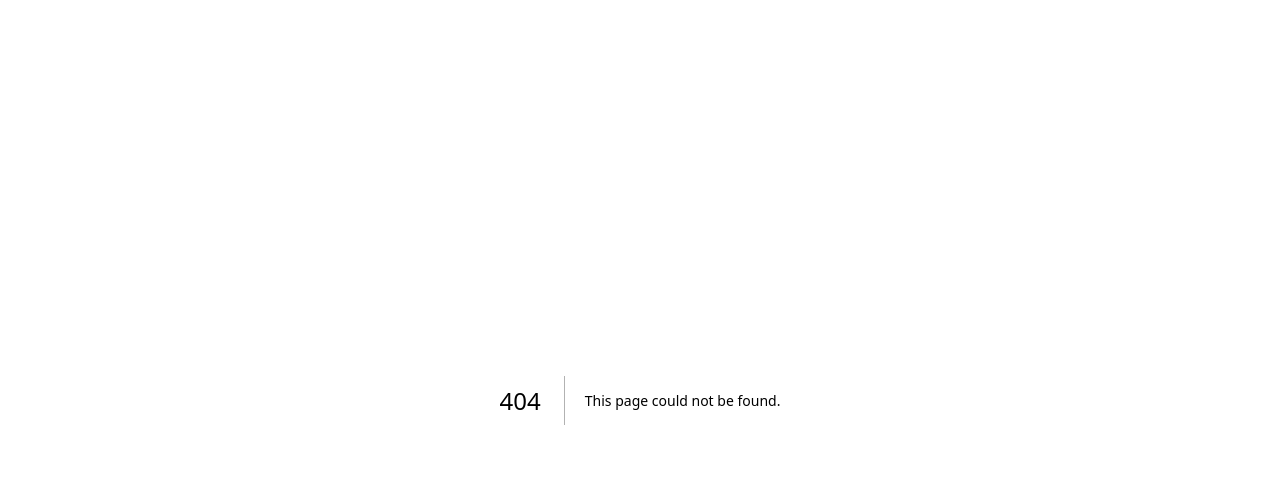
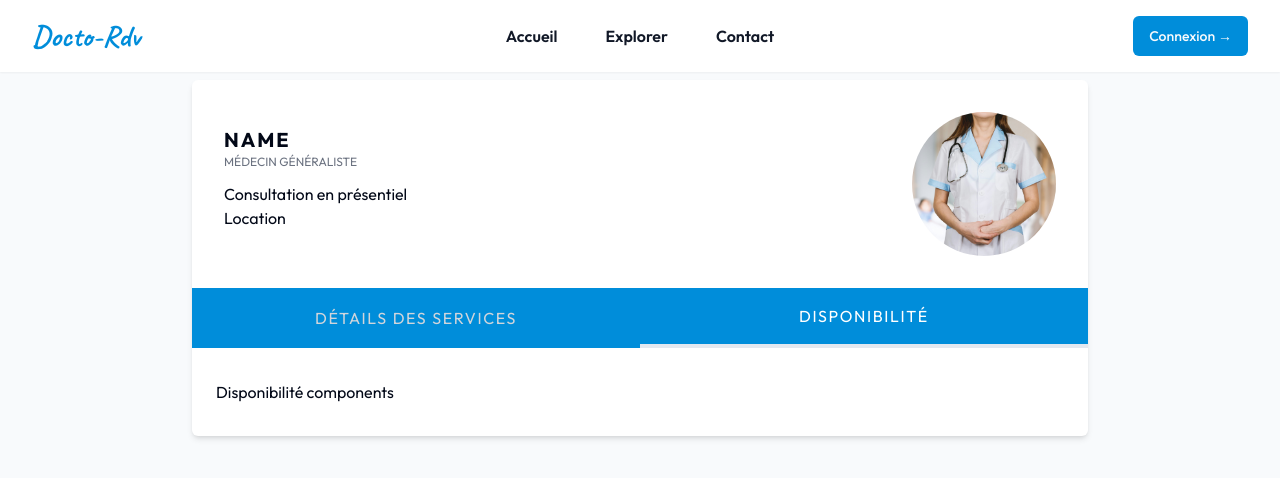
Before and after one commit to Diancire/docto-rdv, a Next.js app: page /doctors/1 in a window 1280 px wide. Before the commit this address had no page. Shown: the top 478 px of the page. Built offline with nearby package versions, Linux system fonts and the light colour scheme.

Commit message:
feat(doctor-listing):update doctor listing cards and add detailed doctor pages

```diff
--- /dev/null
+++ b/app/(front)/doctors/[slug]/page.tsx
@@ -0,0 +1,39 @@
+import React from 'react'
+import Image from 'next/image'
+import DoctorDetails from '@/components/DoctorDetails'
+
+function page() {
+  return (
+    <div className='bg-slate-50 min-h-screen pt-20'>
+        <div className="bg-white max-w-4xl border-gray-200 mx-auto shadow-md rounded-md">
+            <div className='py-8 px-8'>
+                <div className='flex items-center justify-between'>
+                    <div className=''>
+                        <div className='flex flex-col'>
+                            <h2 className='uppercase font-bold text-xl tracking-widest'>Name</h2>
+                            <p className='text-gray-500 text-xs uppercase'>Médecin généraliste</p>
+                        </div>
+                        <div className='py-3'>
+                            <p>Consultation en présentiel</p>
+                            <p>Location</p>
+                        </div>
+                    </div>
+                    <Image
+                        src="/doctor.jpg"
+                        width={800}
+                        height={800}
+                        alt='doctor'
+                        className='w-36 h-36 rounded-full object-cover'
+                    />
+                </div>
+            </div>
+            <div className=''>
+
+                <DoctorDetails/>
+            </div>
+         </div>
+    </div>
+  )
+}
+
+export default page
--- a/app/(front)/page.tsx
+++ b/app/(front)/page.tsx
@@ -8,8 +8,8 @@ export default function Home() {
     <main className="mx-auto max-w-screen-xl">
       <Hero/>
       <TabbedSection/>
-      <DoctorList/>
-      <DoctorList className="bg-white py-8 lg:py-24" title="Consultation en présentiel" isInPerson={true}/>
+      <DoctorList title="Téléconsultation généraliste"/>
+      <DoctorList className="bg-white px-4 py-8 sm:px-6 sm:py-12 lg:px-8 lg:py-16" title="Consultation en présentiel" isInPerson={true}/>
     </main>
   );
 }
--- a/components/DoctorCard.tsx
+++ b/components/DoctorCard.tsx
@@ -26,7 +26,7 @@ function DoctorCard({isInPerson=false}:{isInPerson?:boolean}) {
   ]
   return (
     <div className='border border-gray-200 bg-white inline-flex flex-col py-8 px-3 rounded-md hover:border-blue-400 duration-300 transition-all w-full'>
-      <Link href="#">
+      <Link href="/doctors/slug">
         <h3 className='uppercase font-bold text-xl tracking-widest'>Name</h3>
         {isInPerson &&
           (<p className='py-3'>Location</p>
@@ -65,7 +65,7 @@ function DoctorCard({isInPerson=false}:{isInPerson?:boolean}) {
             )
             })
           }
-          <Link href="#" className='bg-blue-900 text-white text-sm py-2 px-3 text-center'>Plus</Link>
+          <Link href="/doctors/slug" className='bg-blue-900 text-white text-sm py-2 px-3 text-center'>Plus</Link>
         </div>
       </div>
     </div>
--- /dev/null
+++ b/components/DoctorDetails.tsx
@@ -0,0 +1,35 @@
+"use client";
+import React, { useState } from 'react'
+
+function DoctorDetails() {
+    const [isActive, setIsActive] = useState('availability')
+  return (
+    <div className=''>
+        <div className='flex justify-between items-center tracking-widest bg-primary'>
+            <button
+                onClick={()=>setIsActive("details")} className={isActive==="details"? "py-4 px-8 w-full text-white uppercase border-b-4":"py-4 px-8 w-full text-gray-300 uppercase"}
+            >
+                Détails des services
+            </button>
+            <button
+                onClick={()=>setIsActive("availability")} className={isActive==="availability"?"py-4 px-8 w-full text-white uppercase border-b-4":"py-4 px-8 w-full text-gray-300 uppercase"}
+            >
+                Disponibilité
+            </button>
+        </div>
+        <div className='py-8 px-6'>
+            {isActive==="availability"?(
+            <div>
+                Disponibilité components
+            </div>
+            ):(
+            <div>
+                Détails des services components
+            </div>
+            )}
+        </div>
+    </div>
+  )
+}
+
+export default DoctorDetails
--- a/components/DoctorList.tsx
+++ b/components/DoctorList.tsx
@@ -8,9 +8,9 @@ import { Map } from 'lucide-react'
 import DoctorsListCarousel from './DoctorsListCarousel'
 
 function DoctorList({
-  title="Téléconsultation Généraliste",
+  title="Téléconsultation généraliste",
   isInPerson,
-  className="bg-blue-50 py-8 lg:py-24",
+  className="bg-blue-50 px-4 py-8 sm:px-6 sm:py-12 lg:px-8 lg:py-16",
 }:{
   title:string;
   isInPerson?:boolean;
--- a/components/DoctorsListCarousel.tsx
+++ b/components/DoctorsListCarousel.tsx
@@ -23,12 +23,12 @@ export default function DoctorsListCarousel({
     },
     tablet: {
       breakpoint: { max: 1024, min: 464 },
-      items: 3,
+      items: 2,
       slidesToSlide: 2, // optional, default to 1.
     },
     mobile: {
       breakpoint: { max: 464, min: 0 },
-      items: 2,
+      items: 1,
       slidesToSlide: 1, // optional, default to 1.
     },
   };
```
